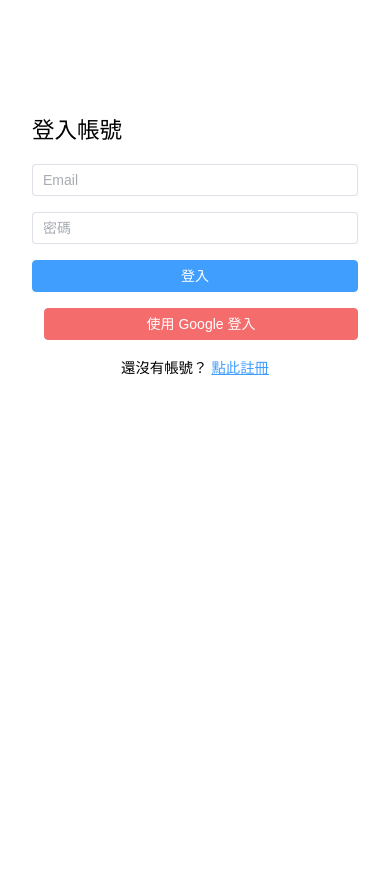
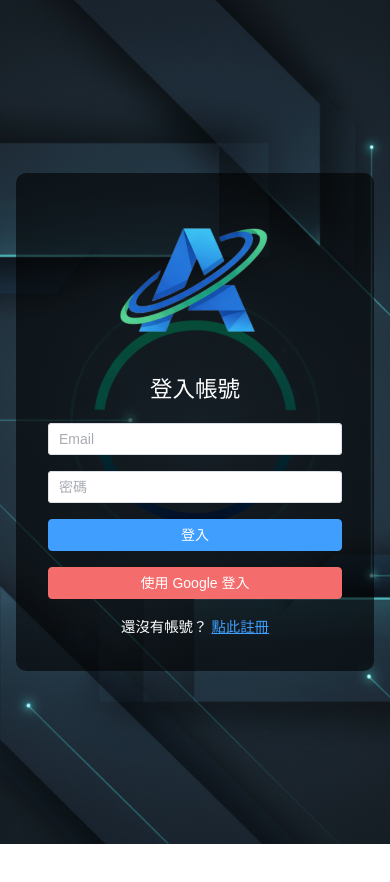
Before and after one commit to servant1001/salesManagementSys, a Vue app: page /login in a window 390 px wide. Shown: the top 882 px of the page. After the commit the page ends 844 px from the top, so only its background shows below. Built offline with nearby package versions, Linux system fonts and the light colour scheme; no server answers.

Commit message:
-修改 登入/註冊頁面的UI; -修改 側邊菜單UI

```diff
--- a/src/layouts/MainLayout.vue
+++ b/src/layouts/MainLayout.vue
@@ -1,5 +1,5 @@
 <script setup lang="ts">
-import { onMounted, ref } from "vue";
+import { onMounted, ref, onUnmounted } from "vue";
 import { useRouter, RouterLink, RouterView } from "vue-router";
 import { ElIcon, ElButton, ElSwitch } from "element-plus";
 import { Menu, Close, Moon, Sunny, House, ShoppingCart, CreditCard, Document, User } from "@element-plus/icons-vue";
@@ -13,7 +13,6 @@ const router = useRouter();
 const isCollapsed = ref(false);
 const isMobileMenuVisible = ref(false);
 
-// 登出 + 自動跳轉 + 手機版側邊欄收起
 const handleLogout = async () => {
     try {
         await logout();
@@ -24,8 +23,27 @@ const handleLogout = async () => {
     }
 };
 
+const windowWidth = ref(window.innerWidth);
+
+const updateWidth = () => {
+    windowWidth.value = window.innerWidth;
+};
+
+// 計算手機 viewport 高度
+const setVh = () => {
+    const vh = window.innerHeight * 0.01;
+    document.documentElement.style.setProperty('--vh', `${vh}px`);
+};
+
 onMounted(() => {
-    console.log("當前用戶:", user.value);
+    window.addEventListener("resize", updateWidth);
+    setVh();
+    window.addEventListener('resize', setVh);
+});
+
+onUnmounted(() => {
+    window.removeEventListener("resize", updateWidth);
+    window.removeEventListener('resize', setVh);
 });
 </script>
 
@@ -40,6 +58,8 @@ onMounted(() => {
 
         <!-- 側邊欄 -->
         <aside :class="['sidebar', { collapsed: isCollapsed, active: isMobileMenuVisible }]">
+            <!-- 上半部滾動區 -->
+            <div class="sidebar-content">
                 <div class="logo">
                     <img alt="Vue logo" src="@/assets/logo.png" />
                     <h3 v-if="!isCollapsed" style="font-weight: 500">AURA銷售系統®</h3>
@@ -76,13 +96,29 @@ onMounted(() => {
                         </el-icon>
                         <span v-if="!isCollapsed">用戶管理</span>
                     </RouterLink>
+                    <RouterLink to="/users" title="用戶管理">
+                        <el-icon>
+                            <User />
+                        </el-icon>
+                        <span v-if="!isCollapsed">用戶管理</span>
+                    </RouterLink>
+                    <RouterLink to="/users" title="用戶管理">
+                        <el-icon>
+                            <User />
+                        </el-icon>
+                        <span v-if="!isCollapsed">用戶管理</span>
+                    </RouterLink>
+                    <RouterLink to="/users" title="用戶管理">
+                        <el-icon>
+                            <User />
+                        </el-icon>
+                        <span v-if="!isCollapsed">用戶管理</span>
+                    </RouterLink>
                 </nav>
 
+                <div class="bottom-section">
                     <el-switch v-model="themeStore.isDarkTheme" active-color="#409EFF" inactive-color="#f56c6c"
                         :active-action-icon="Moon" :inactive-action-icon="Sunny" class="theme-switch" />
-
-            <!-- 側邊欄底部：用戶頭貼 + 名稱 + 登出 -->
-            <div class="sidebar-footer">
                     <div class="user-info">
                         <el-icon class="avatar">
                             <User />
@@ -92,11 +128,20 @@ onMounted(() => {
                     <el-button class="logout-btn" type="danger" @click="handleLogout">登出</el-button>
                 </div>
 
-            <button class="collapse-btn" @click="isCollapsed = !isCollapsed">
+
+            </div>
+
+            <!-- 底部固定區 -->
+            <div class="sidebar-footer">
+
+
+                <!-- 收合按鈕 -->
+                <button v-if="windowWidth > 768" class="collapse-btn" @click="isCollapsed = !isCollapsed">
                     <el-icon>
                         <component :is="isCollapsed ? Menu : Close" />
                     </el-icon>
                 </button>
+            </div>
         </aside>
 
         <!-- 主內容 -->
@@ -123,6 +168,16 @@ onMounted(() => {
     padding: 1rem;
     transition: width 0.3s ease, transform 0.3s ease;
     z-index: 999;
+}
+
+.sidebar-content {
+    flex: 1;
+    display: flex;
+    flex-direction: column;
+    overflow-y: auto;
+    /* 改成 auto */
+    -webkit-overflow-scrolling: touch;
+    /* iOS 手機滑動順暢 */
 }
 
 .sidebar.collapsed {
@@ -176,6 +231,15 @@ onMounted(() => {
 
 .menu a:hover {
     background-color: var(--link-hover);
+}
+
+.bottom-section {
+    display: flex;
+    flex-direction: column;
+    align-items: center;
+    gap: 1rem;
+    margin-top: 1rem;
+    width: 100%;
 }
 
 .theme-switch {
@@ -255,7 +319,7 @@ onMounted(() => {
 
 .main {
     flex: 1;
-    padding: 2rem;
+    padding: 1rem;
     overflow-y: auto;
     background-color: var(--bg-color);
 }
@@ -281,7 +345,8 @@ onMounted(() => {
         position: fixed;
         top: 0;
         left: 0;
-        height: 100vh;
+        height: calc(var(--vh, 1vh) * 100);
+        /* 動態高度 */
         transform: translateX(-100%);
         flex-direction: column;
         width: 220px;
@@ -289,7 +354,6 @@ onMounted(() => {
     }
 
     .main {
-        padding: 1rem;
         width: 100%;
     }
 }
--- a/src/views/Login.vue
+++ b/src/views/Login.vue
@@ -1,12 +1,23 @@
 <template>
+    <div class="login-page">
         <div class="login-container">
-        <h2>登入帳號</h2>
+            <!-- Logo -->
+            <div class="logo-container">
+                <img src="@/assets/logo.png" alt="Logo" class="logo" />
+            </div>
+
+            <h2 class="login-title">登入帳號</h2>
 
             <el-input v-model="email" placeholder="Email" clearable />
             <el-input v-model="password" type="password" placeholder="密碼" clearable />
 
-        <el-button type="primary" @click="handleLogin" :loading="loading">登入</el-button>
-        <el-button type="danger" @click="handleGoogleLogin" :loading="loading">使用 Google 登入</el-button>
+            <el-button class="full-width-btn" type="primary" @click="handleLogin" :loading="loading">
+                登入
+            </el-button>
+            <el-button class="full-width-btn" style="margin: 0;" type="danger" @click="handleGoogleLogin"
+                :loading="loading">
+                使用 Google 登入
+            </el-button>
 
             <p class="link">
                 還沒有帳號？
@@ -15,17 +26,14 @@
 
             <p v-if="error" class="error">{{ error }}</p>
         </div>
+    </div>
 </template>
 
 <script setup lang="ts">
 import { ref } from 'vue'
 import { useRouter, RouterLink } from 'vue-router'
 import { ElMessage } from 'element-plus'
-import {
-    signInWithEmailAndPassword,
-    GoogleAuthProvider,
-    signInWithPopup,
-} from 'firebase/auth'
+import { signInWithEmailAndPassword, GoogleAuthProvider, signInWithPopup } from 'firebase/auth'
 import { auth } from '@/firebase'
 
 const router = useRouter()
@@ -38,7 +46,6 @@ const handleLogin = async () => {
     error.value = ''
     loading.value = true
     try {
-        // 直接登入，捕捉錯誤碼
         await signInWithEmailAndPassword(auth, email.value.trim(), password.value)
         ElMessage.success('登入成功！')
         router.push('/')
@@ -62,11 +69,7 @@ const handleGoogleLogin = async () => {
         const provider = new GoogleAuthProvider()
         const result = await signInWithPopup(auth, provider)
         const user = result.user
-
-        // 使用 Google 名稱當帳號
         const account = user.displayName
-        console.log('Google 帳號:', account)
-
         ElMessage.success(`Google 登入成功，帳號: ${account}`)
         router.push('/')
     } catch (err: any) {
@@ -78,15 +81,51 @@ const handleGoogleLogin = async () => {
 </script>
 
 <style scoped>
+/* ✅ 外層背景容器 */
+.login-page {
+    display: flex;
+    justify-content: center;
+    align-items: center;
+    min-height: 100vh;
+    background: url('@/assets/aura_bg.png') no-repeat center center;
+    background-size: cover;
+    background-attachment: scroll;
+}
+
+/* ✅ 登入框本體 */
 .login-container {
-    max-width: 400px;
-    margin: 5rem auto;
+    width: 400px;
+    max-width: 90%;
     padding: 2rem;
-    background-color: var(--sidebar-color);
+    background-color: rgba(0, 0, 0, 0.6);
     border-radius: 10px;
     display: flex;
     flex-direction: column;
+    align-items: center;
     gap: 1rem;
+    box-sizing: border-box;
+    text-align: center;
+}
+
+.logo-container {
+    display: flex;
+    justify-content: center;
+}
+
+.logo {
+    width: 150px;
+    height: 150px;
+    object-fit: contain;
+}
+
+.login-title {
+    color: #fff;
+    text-align: center;
+    margin: 0;
+}
+
+.full-width-btn {
+    width: 100%;
 }
 
 .error {
@@ -97,6 +136,7 @@ const handleGoogleLogin = async () => {
 .link {
     text-align: center;
     font-size: 0.9rem;
+    color: #fff;
 }
 
 .register-link {
@@ -104,4 +144,19 @@ const handleGoogleLogin = async () => {
     text-decoration: underline;
     cursor: pointer;
 }
+
+/* ✅ 手機版仍能置中 */
+@media (max-width: 768px) {
+    .login-page {
+        min-height: 100dvh;
+        align-items: center;
+        justify-content: center;
+        padding: 1rem;
+    }
+
+    .login-container {
+        width: 100%;
+        max-width: 380px;
+    }
+}
 </style>
--- a/src/views/Register.vue
+++ b/src/views/Register.vue
@@ -1,14 +1,20 @@
 <template>
+    <div class="register-page">
         <div class="register-container">
-        <h2>註冊帳號</h2>
+            <!-- Logo -->
+            <div class="logo-container">
+                <img src="@/assets/logo.png" alt="Logo" class="logo" />
+            </div>
+
+            <h2 class="register-title">註冊帳號</h2>
+
+            <!-- Email 必填 -->
+            <el-input v-model="email" placeholder="Email (必填)" clearable @blur="touched.email = true" />
+            <small v-if="touched.email && !isEmailValid(email)" class="error">Email 格式不正確</small>
 
             <!-- 帳號必填 -->
             <el-input v-model="account" placeholder="帳號 (必填)" clearable @blur="touched.account = true" />
             <small v-if="touched.account && !account.trim()" class="error">帳號為必填</small>
-
-        <!-- Email 必填 -->
-        <el-input v-model="email" placeholder="Email (必填)" clearable @blur="touched.email = true" />
-        <small v-if="touched.email && !isEmailValid(email)" class="error">Email 格式不正確</small>
 
             <!-- 密碼必填 -->
             <el-input v-model="password" type="password" placeholder="密碼 (必填，至少 6 個字)" clearable
@@ -30,6 +36,7 @@
             </p>
 
             <p v-if="error" class="error">{{ error }}</p>
+        </div>
     </div>
 </template>
 
@@ -105,15 +112,47 @@ const handleRegister = async () => {
 </script>
 
 <style scoped>
+/* ✅ 外層背景容器 */
+.register-page {
+    display: flex;
+    justify-content: center;
+    align-items: center;
+    min-height: 100vh;
+    background: url('@/assets/aura_bg.png') no-repeat center center;
+    background-size: cover;
+    background-attachment: scroll;
+}
+
 .register-container {
-    max-width: 400px;
-    margin: 5rem auto;
+    width: 400px;
+    max-width: 90%;
     padding: 2rem;
-    background-color: var(--sidebar-color);
+    background-color: rgba(0, 0, 0, 0.6);
     border-radius: 10px;
     display: flex;
     flex-direction: column;
+    align-items: center;
     gap: 1rem;
+    box-sizing: border-box;
+    text-align: center;
+}
+
+.logo-container {
+    display: flex;
+    justify-content: center;
+    /* margin-bottom: 1rem; */
+}
+
+.logo {
+    width: 150px;
+    height: 150px;
+    object-fit: contain;
+}
+
+.register-title {
+    color: #fff;
+    text-align: center;
+    margin: 0;
 }
 
 .error {
@@ -124,6 +163,7 @@ const handleRegister = async () => {
 .link {
     text-align: center;
     font-size: 0.9rem;
+    color: #fff;
 }
 
 .login-link {
```
Also changed, not shown: src/assets/aura_bg.png (added). Lines whose indentation alone changed are shown as unchanged.
